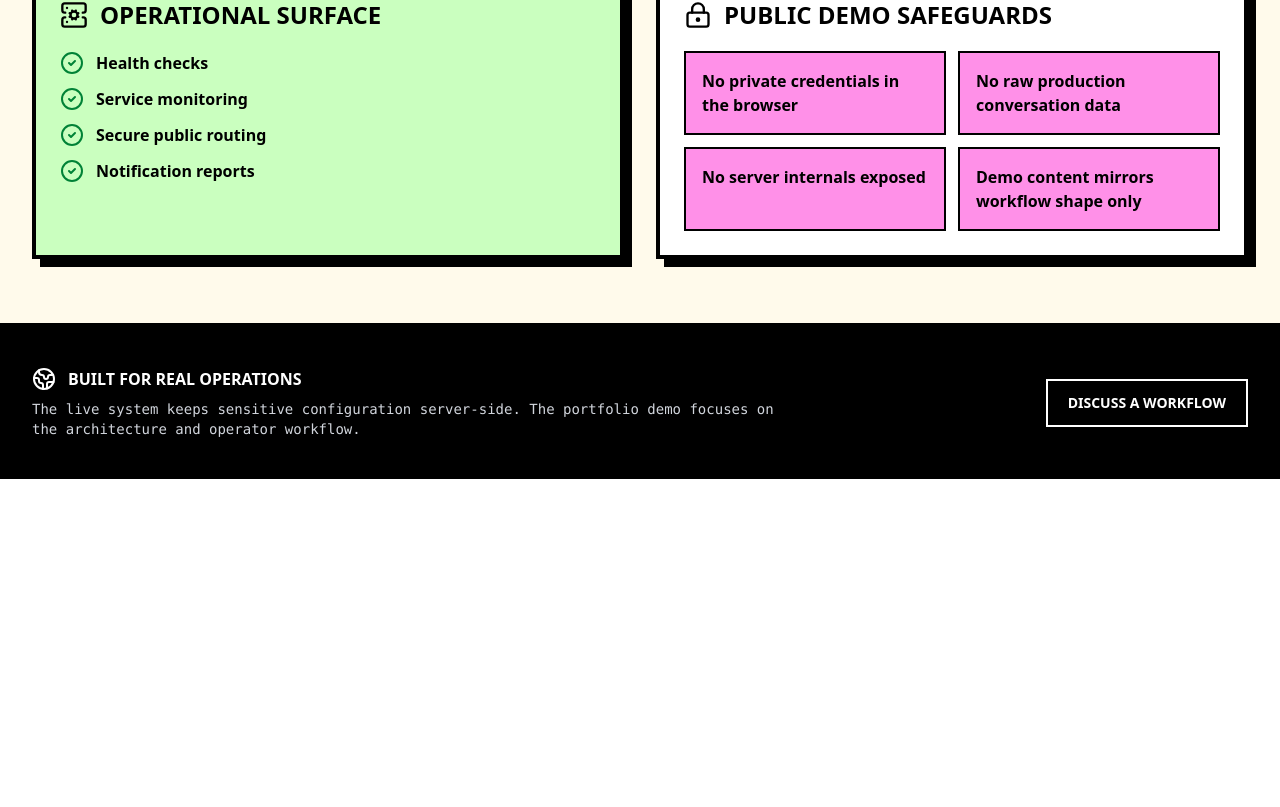
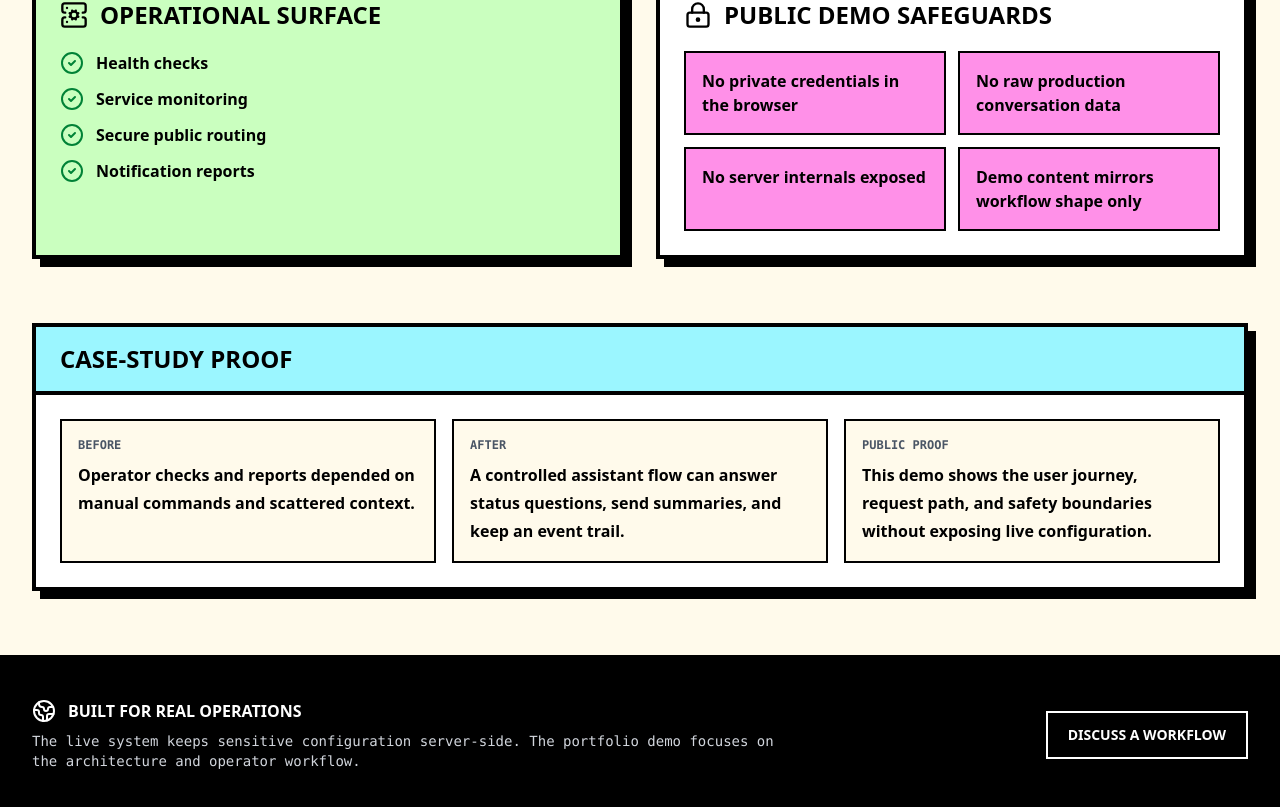
Before and after one commit to Manchinn/Portfolio, a Next.js app: page /demos/hermes-line-assistant in a window 1280 px wide. Shown: the part 1243-2050 px from the top of the page. Before the commit the page ends 1722 px from the top, so only its background shows below. Built offline with nearby package versions, Linux system fonts and the light colour scheme.

Commit message:
feat: strengthen demo case study proof

```diff
--- a/src/app/(portfolio)/demos/codex-devops/page.tsx
+++ b/src/app/(portfolio)/demos/codex-devops/page.tsx
@@ -24,6 +24,12 @@ const events = [
   { type: 'health_check', project: 'Hermes', summary: 'Webhook and gateway health passed', status: 'ok' },
   { type: 'deploy_alert', project: 'Portfolio', summary: 'Build passed and deployment notification sent', status: 'sent' },
   { type: 'security_review', project: 'VPS', summary: 'Public exposure review completed', status: 'logged' },
+]
+
+const proofPoints = [
+  { label: 'Trigger', detail: 'A local operator runs a small command instead of opening multiple dashboards.' },
+  { label: 'Response', detail: 'The workflow returns a health summary, notification state, and event-log status.' },
+  { label: 'Boundary', detail: 'The demo keeps all endpoints, tokens, and infrastructure identifiers out of the browser.' },
 ]
 
 export default function CodexDevOpsDemoPage() {
@@ -122,6 +128,18 @@ export default function CodexDevOpsDemoPage() {
             ))}
           </div>
         </div>
+
+        <div className="mt-8 border-4 border-black bg-neo-mint p-6 shadow-neo-lg">
+          <h2 className="text-2xl font-black uppercase">Operator Proof Points</h2>
+          <div className="mt-5 grid gap-4 md:grid-cols-3">
+            {proofPoints.map((point) => (
+              <article key={point.label} className="border-2 border-black bg-white p-4">
+                <p className="font-mono text-xs font-black uppercase text-gray-600">{point.label}</p>
+                <p className="mt-2 font-bold leading-7">{point.detail}</p>
+              </article>
+            ))}
+          </div>
+        </div>
       </section>
     </main>
   )
--- a/src/app/(portfolio)/demos/hermes-line-assistant/page.tsx
+++ b/src/app/(portfolio)/demos/hermes-line-assistant/page.tsx
@@ -28,6 +28,12 @@ const safeguards = [
   'No raw production conversation data',
   'No server internals exposed',
   'Demo content mirrors workflow shape only',
+]
+
+const proofPoints = [
+  { label: 'Before', detail: 'Operator checks and reports depended on manual commands and scattered context.' },
+  { label: 'After', detail: 'A controlled assistant flow can answer status questions, send summaries, and keep an event trail.' },
+  { label: 'Public proof', detail: 'This demo shows the user journey, request path, and safety boundaries without exposing live configuration.' },
 ]
 
 export default function HermesLineAssistantDemoPage() {
@@ -130,6 +136,22 @@ export default function HermesLineAssistantDemoPage() {
         </div>
       </section>
 
+      <section className="mx-auto max-w-7xl px-4 pb-16 sm:px-6 lg:px-8">
+        <div className="border-4 border-black bg-white shadow-neo-lg">
+          <div className="border-b-4 border-black bg-neo-cyan px-6 py-4">
+            <h2 className="text-2xl font-black uppercase">Case-study Proof</h2>
+          </div>
+          <div className="grid gap-4 p-6 md:grid-cols-3">
+            {proofPoints.map((point) => (
+              <article key={point.label} className="border-2 border-black bg-neo-cream p-4">
+                <p className="font-mono text-xs font-black uppercase text-gray-600">{point.label}</p>
+                <p className="mt-2 font-bold leading-7">{point.detail}</p>
+              </article>
+            ))}
+          </div>
+        </div>
+      </section>
+
       <section className="border-t-4 border-black bg-black text-white">
         <div className="mx-auto flex max-w-7xl flex-col gap-4 px-4 py-10 sm:px-6 lg:flex-row lg:items-center lg:justify-between lg:px-8">
           <div>
--- a/src/app/(portfolio)/demos/internal-tools-dashboard/page.tsx
+++ b/src/app/(portfolio)/demos/internal-tools-dashboard/page.tsx
@@ -17,6 +17,13 @@ const modules = [
   { icon: ClipboardList, title: 'Logbook Records', body: 'Database-backed entries for tracking structured student activity.' },
   { icon: UsersRound, title: 'Admin Workflow', body: 'Views that help an operator review, filter, and follow up.' },
   { icon: Database, title: 'Data Foundation', body: 'A full-stack base for auth, records, dashboards, and deployment.' },
+]
+
+const handoffChecks = [
+  'Clear owner and status for every record',
+  'Summary metrics for quick admin review',
+  'Mock table shape that matches a real operator workflow',
+  'No live school data or private identifiers',
 ]
 
 export default function InternalToolsDashboardDemoPage() {
@@ -135,6 +142,18 @@ export default function InternalToolsDashboardDemoPage() {
             The important product lesson is the workflow: replace scattered admin records with a structured system that can be reviewed, operated, and handed off.
           </p>
         </div>
+
+        <div className="mt-8 border-4 border-black bg-white p-6 shadow-neo-lg">
+          <h2 className="text-2xl font-black uppercase">Review Checklist</h2>
+          <div className="mt-5 grid gap-3 md:grid-cols-2">
+            {handoffChecks.map((item) => (
+              <div key={item} className="flex gap-3 border-2 border-black bg-neo-cream p-4 font-bold">
+                <CheckCircle2 className="shrink-0 text-green-700" />
+                {item}
+              </div>
+            ))}
+          </div>
+        </div>
       </section>
     </main>
   )
--- a/src/app/(portfolio)/demos/vault-assistant/page.tsx
+++ b/src/app/(portfolio)/demos/vault-assistant/page.tsx
@@ -31,6 +31,12 @@ const quickQuestions = [
   'What should I focus on next?',
   'Summarize my assistant style.',
   'How should I position the portfolio?',
+]
+
+const retrievalFlow = [
+  { label: 'Sanitize', detail: 'Export only safe notes and remove private local vault content.' },
+  { label: 'Search', detail: 'Match the question against a small trusted context set.' },
+  { label: 'Answer', detail: 'Return a concise response with the same assistant style the real workflow expects.' },
 ]
 
 function answerQuestion(question: string) {
@@ -167,6 +173,25 @@ export default function VaultAssistantDemoPage() {
           </div>
         </div>
       </section>
+
+      <section className="mx-auto max-w-7xl px-4 pb-16 sm:px-6 lg:px-8">
+        <div className="border-4 border-black bg-white shadow-neo-lg">
+          <div className="border-b-4 border-black bg-neo-lemon px-6 py-4">
+            <h2 className="text-2xl font-black uppercase">Retrieval Proof</h2>
+          </div>
+          <div className="grid gap-4 p-6 md:grid-cols-3">
+            {retrievalFlow.map((step, index) => (
+              <article key={step.label} className="border-2 border-black bg-neo-cream p-4">
+                <div className="mb-3 inline-flex h-9 w-9 items-center justify-center border-2 border-black bg-white font-black">
+                  {index + 1}
+                </div>
+                <h3 className="text-xl font-black uppercase">{step.label}</h3>
+                <p className="mt-3 font-mono text-sm text-gray-700">{step.detail}</p>
+              </article>
+            ))}
+          </div>
+        </div>
+      </section>
     </main>
   )
 }
```
